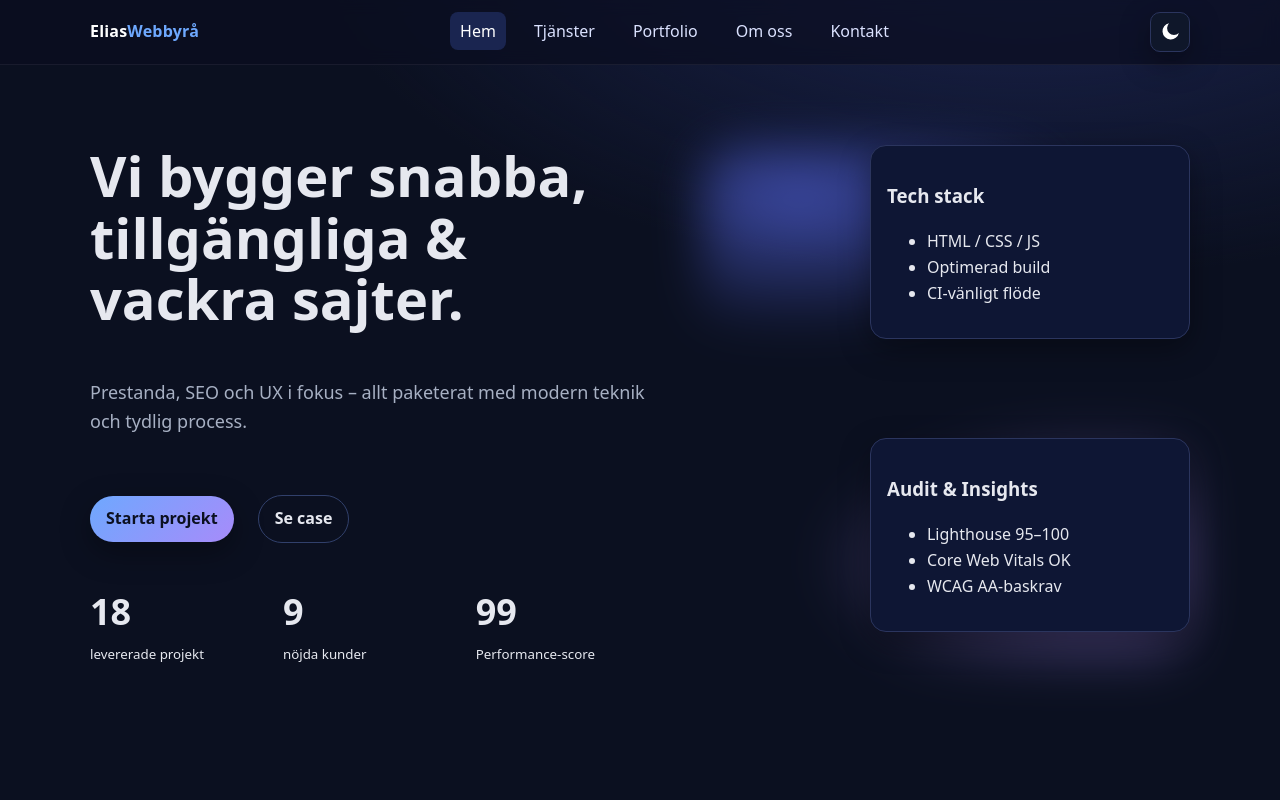
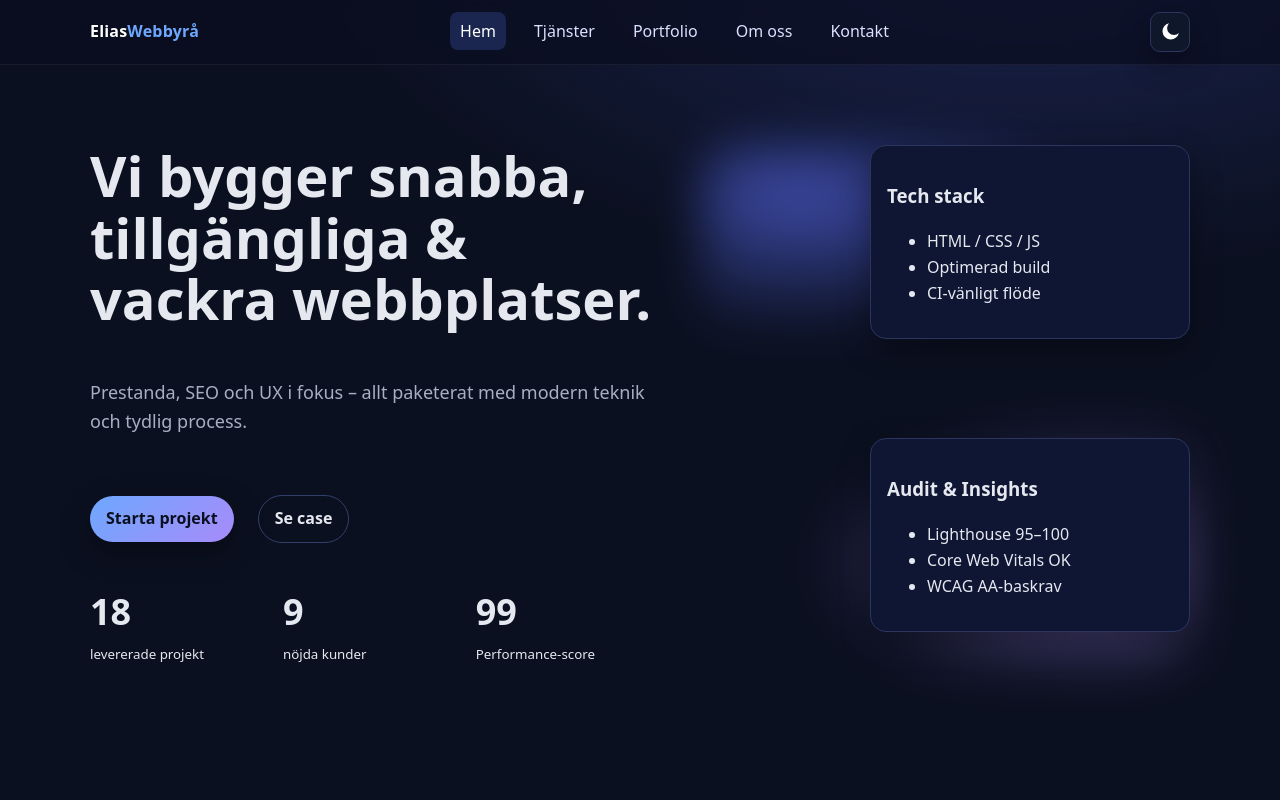
Before and after one commit to Medieinstitutet/fiktivwebbbyr-ochsamarbetaiGit-GitHub-eliasahmadi, a plain HTML site: page index.html in a window 1280 px wide. Shown: the top 800 px of the page. Drawn offline with Linux system fonts and the light colour scheme.

Commit message:
feat: uppdatera hero-h1 (variant A)

```diff
--- a/index.html
+++ b/index.html
@@ -40,7 +40,7 @@
     <section id="hero" class="hero section" data-section data-observe>
       <div class="container grid-2">
         <div class="stack gap-l">
-          <h1 class="display">Vi bygger snabba, tillgängliga & vackra sajter.</h1>
+          <h1 class="display">Vi bygger snabba, tillgängliga & vackra webbplatser.</h1>
           <p class="lead">Prestanda, SEO och UX i fokus – allt paketerat med modern teknik och tydlig process.</p>
           <div class="row gap-m">
             <a class="btn" href="#contact">Starta projekt</a>
```
